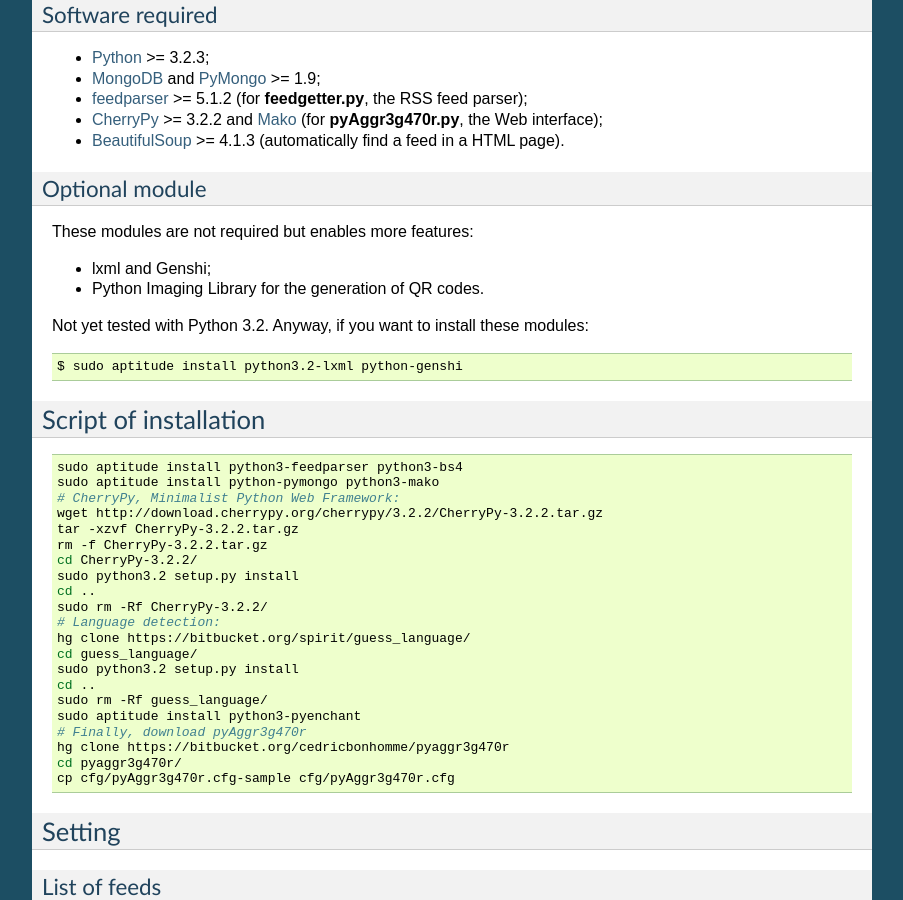
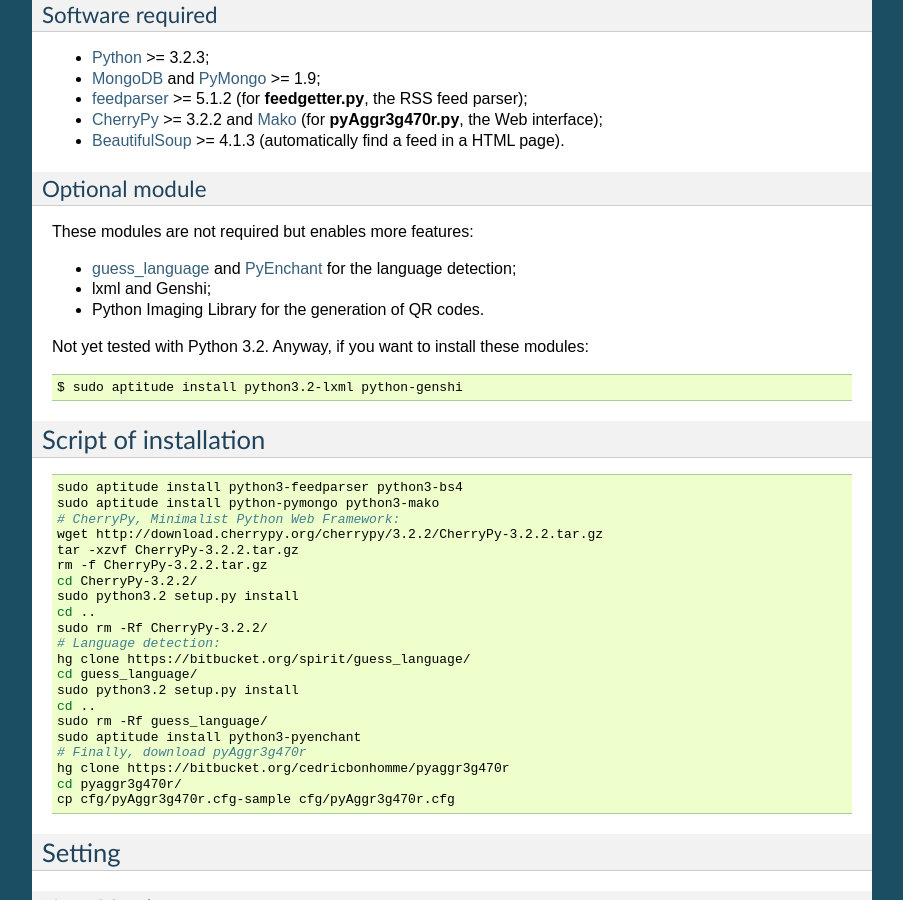
Before and after one commit to cedricbonhomme/newspipe, a Sphinx documentation site: the page built from docs/index.rst, in a window 1280 px wide and 900 px high, scrolled down 556 px. Shown: the whole window, without its empty margins (198-1101 px from the left). Built offline with Sphinx 7.4.7, drawn with Linux system fonts in a browser that asks for light colours.

```diff
--- a/docs/index.rst
+++ b/docs/index.rst
@@ -48,6 +48,7 @@
 
 These modules are not required but enables more features:
 
+* guess_language_ and PyEnchant_ for the language detection;
 * lxml and Genshi;
 * Python Imaging Library for the generation of QR codes.
 
@@ -210,4 +211,6 @@
 .. _CherryPy: http://cherrypy.org/
 .. _Mako: http://www.makotemplates.org/
 .. _BeautifulSoup: http://www.crummy.com/software/BeautifulSoup/
+.. _guess_language: https://bitbucket.org/spirit/guess_language/
+.. _PyEnchant: http://pypi.python.org/pypi/pyenchant
 .. _GPLv3: http://www.gnu.org/licenses/gpl-3.0.txt
```
